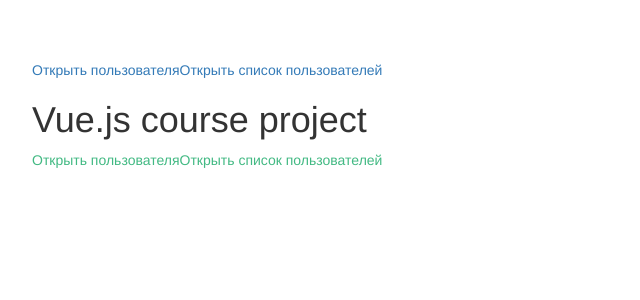
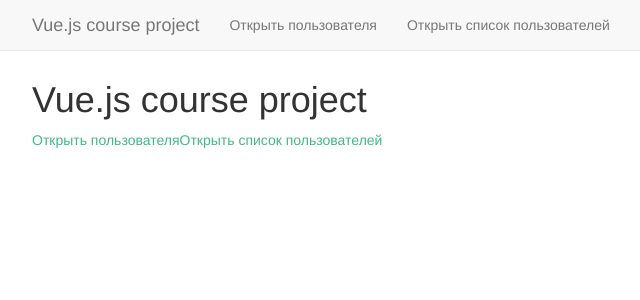
Before and after one commit to Alex-Sokolov/vue-course-project, a Vue app: page / in a window 1280 px wide. Shown: the top 300 px of the page, without its empty margins (38-678 px from the left). Built offline with nearby package versions, Linux system fonts and the light colour scheme; the HTML template or start-up script is replaced by a standard one.

Commit message:
Добавлена навигация

```diff
--- a/src/App.vue
+++ b/src/App.vue
@@ -1,13 +1,34 @@
 <template>
   <div id="app">
 
+    <nav class="navbar navbar-default navbar-fixed-top">
+      <div class="container">
+        <div class="navbar-header">
+          <button type="button" class="navbar-toggle collapsed" data-toggle="collapse" data-target="#navbar" aria-expanded="false" aria-controls="navbar">
+            <span class="sr-only">Toggle navigation</span>
+            <span class="icon-bar"></span>
+            <span class="icon-bar"></span>
+            <span class="icon-bar"></span>
+          </button>
+          <a class="navbar-brand" href="#">
+            Vue.js course project
+          </a>
+        </div>
+        <div id="navbar" class="navbar-collapse collapse">
+          <ul class="nav navbar-nav">
+            <li class="">
+              <router-link to="/user">Открыть пользователя</router-link>
+            </li>
+            <li class="">
+              <router-link to="/list">Открыть список пользователей</router-link>
+            </li>
+          </ul>
+        </div>
+        <!--/.nav-collapse -->
+      </div>
+    </nav>
+
     <div class="container">
-
-      <div class="hello">
-        <router-link to="/user">Открыть пользователя</router-link>
-        <router-link to="/list">Открыть список пользователей</router-link>
-      </div>
-
       <router-view></router-view>
     </div>
   </div>
```
